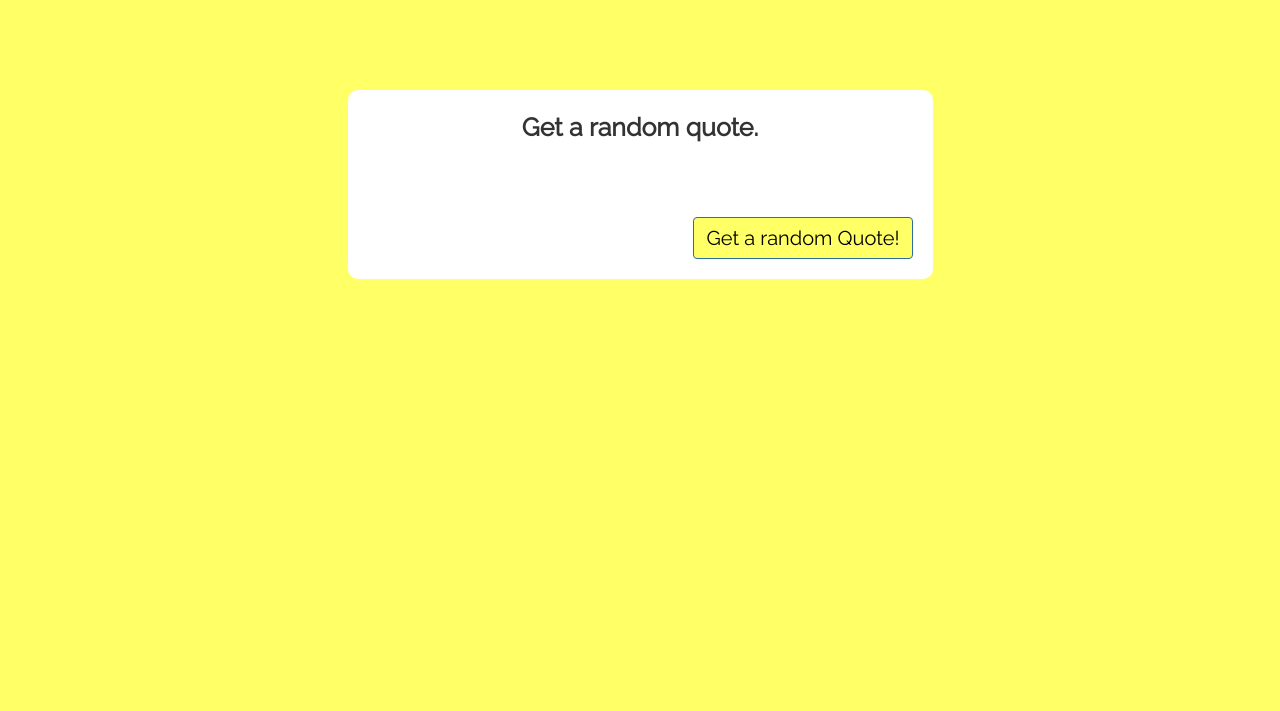
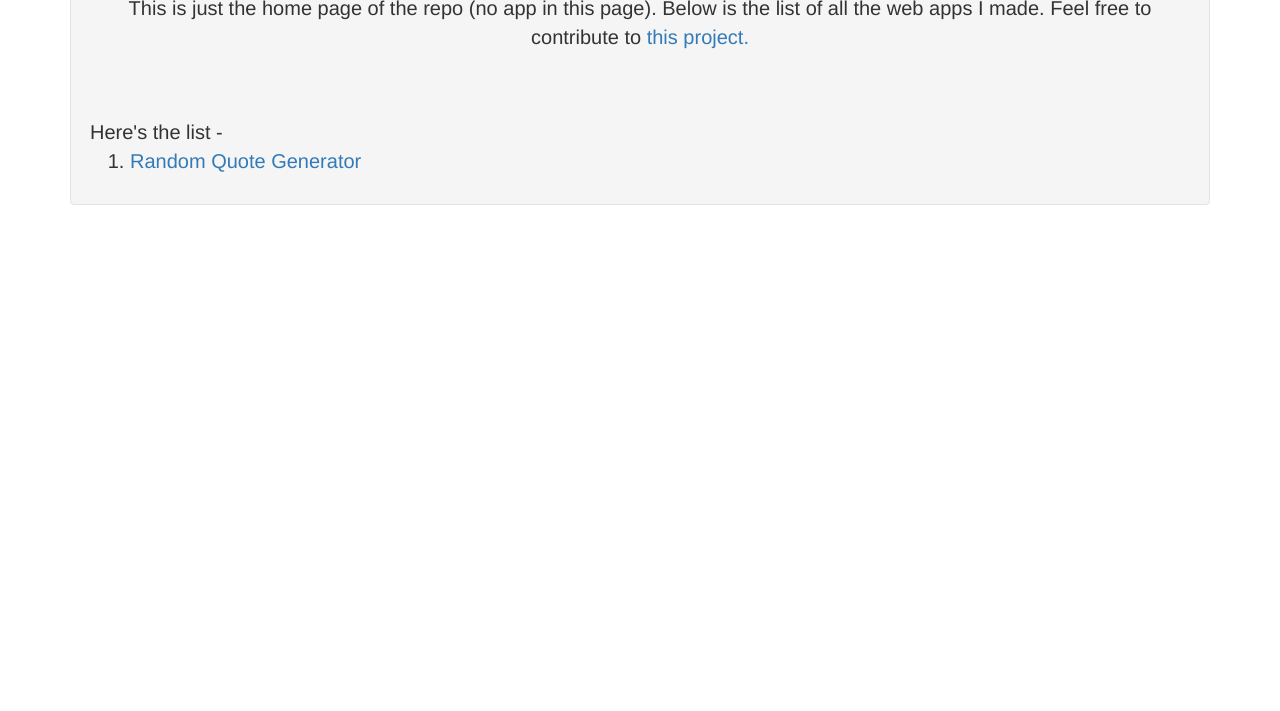
Before and after one commit to rohitrango/MiniWebApps, a plain HTML site: page index.html in a window 1280 px wide. Shown: the part 89-800 px from the top of the page. Drawn offline with nearby package versions, Linux system fonts and the light colour scheme.

Commit message:
Folder structure made to keep more apps

```diff
--- a/index.html
+++ b/index.html
@@ -1,41 +1,29 @@
 <!DOCTYPE html>
 <html lang="en">
 <head>
+<link rel="stylesheet" href="style.css">
+<link href="https://maxcdn.bootstrapcdn.com/bootstrap/3.3.6/css/bootstrap.min.css" rel="stylesheet" integrity="sha384-1q8mTJOASx8j1Au+a5WDVnPi2lkFfwwEAa8hDDdjZlpLegxhjVME1fgjWPGmkzs7" crossorigin="anonymous">
 	<meta charset="UTF-8">
-	<title>Random Quote Generator</title>
-	<link rel="icon" href="quote.png" type="image/png">
-	<link href='https://fonts.googleapis.com/css?family=Raleway' rel='stylesheet' type='text/css'>
-	<link rel="stylesheet" href="https://maxcdn.bootstrapcdn.com/font-awesome/4.6.1/css/font-awesome.min.css" />
-	<link rel="stylesheet" href="https://maxcdn.bootstrapcdn.com/bootstrap/3.3.6/css/bootstrap.min.css"/>
-	<link rel="stylesheet" href="design.css">
+	<title>Mini Web Apps</title>
 </head>
 <body>
-  <div class="container">
-    <br />
-    <br />
-    <br />
-    <br />
-    <br />
-  </div>
-  <div class="container">
-    <div class="row">
-      <div class="col-lg-3"></div>
-      <div class="col-lg-6 " id="quote">
-        <div id="theActualQuote" class="text-center">
-         <b>Get a random quote.</b>
-        </div>
-        <br /> <br />
-        <div class="pull-right">
-          <button class="btn btn-primary" id="getQuote">Get a random Quote!</button>
-        </div>
-      </div>
-      <div class="col-lg-3"></div>
-    </div>
-  </div>
-  <script src="https://code.jquery.com/jquery-2.2.3.min.js"   integrity="sha256-a23g1Nt4dtEYOj7bR+vTu7+T8VP13humZFBJNIYoEJo="   crossorigin="anonymous"></script>
-<script src="https://code.jquery.com/ui/1.11.4/jquery-ui.min.js" integrity="sha256-xNjb53/rY+WmG+4L6tTl9m6PpqknWZvRt0rO1SRnJzw=" crossorigin="anonymous"></script>
-<script src="key.js"></script>
-<script src="https://maxcdn.bootstrapcdn.com/bootstrap/3.3.6/js/bootstrap.min.js"></script>
-<script src="script.js"></script>
+	<div class="container">
+		<div class="well">
+			<div class="text-center">
+				<h2>Mini Web Apps</h2>
+			<p>This is just the home page of the repo (no app in this page). Below is the list of all the web apps I made. Feel free to contribute to <a href="https://github.com/rohitrango/MiniWebApps">this project.</a> <br><br><br>
+
+			</div>
+			Here's the list - <br>
+			<ol>
+				<li><a href="https://rohitrango.github.io/MiniWebApps/QuoteMachine/">Random Quote Generator</a></li>
+			</ol>
+
+			</p>
+		</div>
+	</div>
+
+
+	<script src="https://maxcdn.bootstrapcdn.com/bootstrap/3.3.6/js/bootstrap.min.js" integrity="sha384-0mSbJDEHialfmuBBQP6A4Qrprq5OVfW37PRR3j5ELqxss1yVqOtnepnHVP9aJ7xS" crossorigin="anonymous"></script>
 </body>
 </html>
--- /dev/null
+++ b/style.css
@@ -0,0 +1,3 @@
+.container {
+	font-size: 20px;
+}
```
Also changed, not shown: QuoteMachine/index.html (added, +41 -0 lines), QuoteMachine/design.css (renamed from design.css), QuoteMachine/quote.png (renamed from quote.png), QuoteMachine/script.js (renamed from script.js), README.md.
